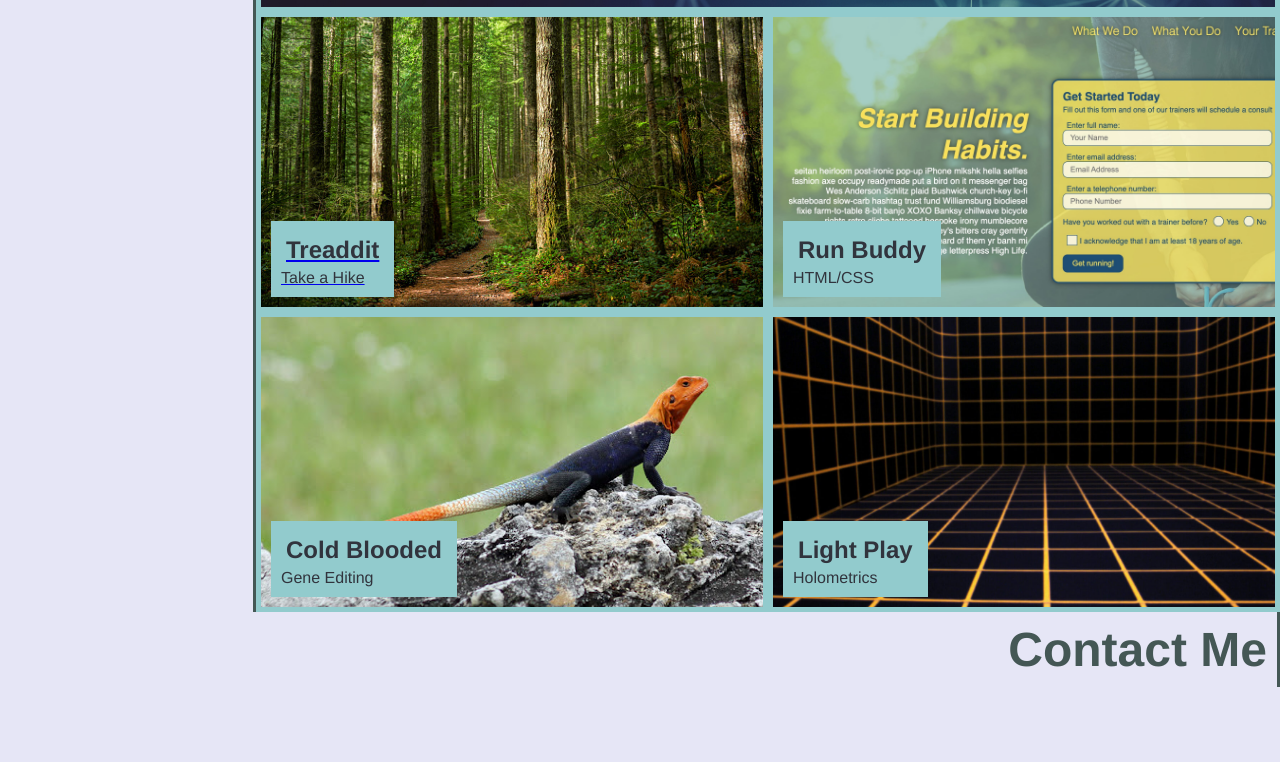
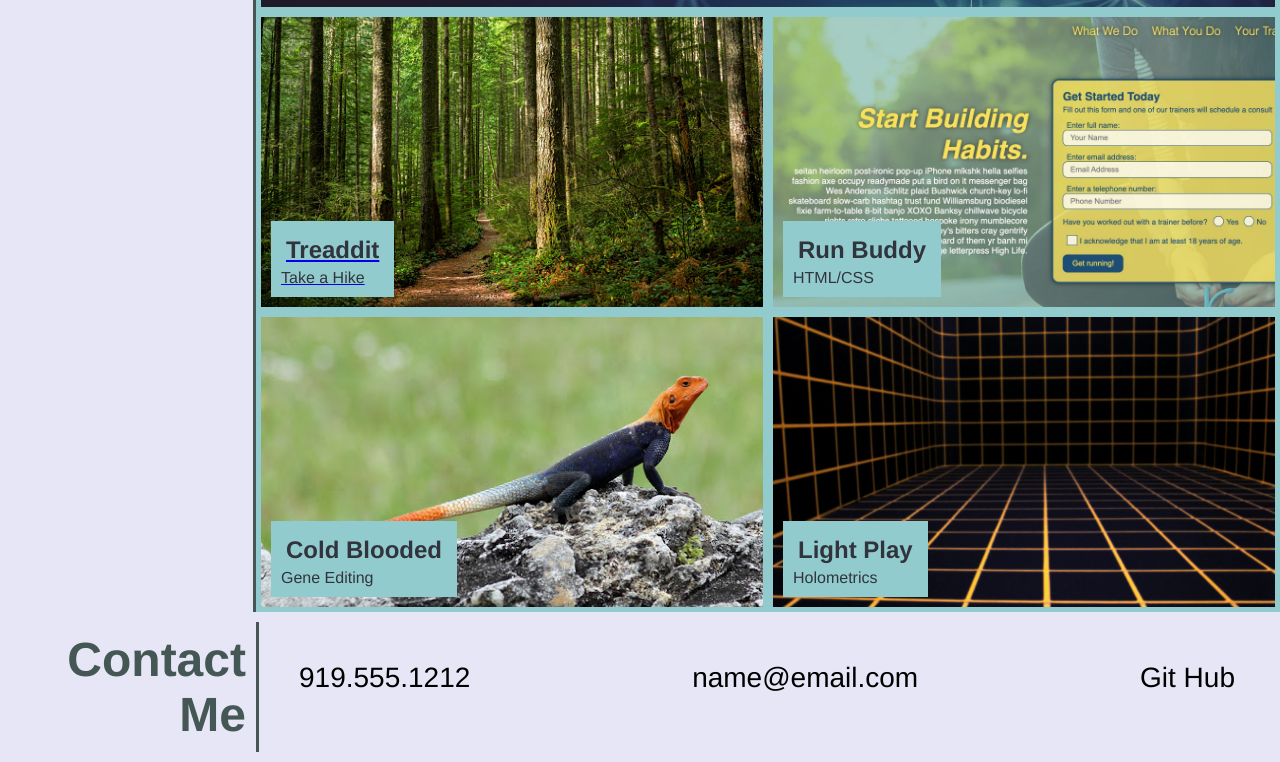
Before and after one commit to cahillmichael/mcahill-portfolio, a plain HTML site: page index.html in a window 1280 px wide. Shown: the part 1051-1813 px from the top of the page. Before the commit the page ends 1756 px from the top, so only its background shows below. Drawn offline with Linux system fonts and the light colour scheme.

Commit message:
contact me tweaks

```diff
--- a/assets/css/style.css
+++ b/assets/css/style.css
@@ -202,11 +202,17 @@ header nav ul li a {
     flex: 0 0 50%;
 }
 
-/* .card:nth-child(1) {
-    min-width: 1000px;
+.column-nav {
+    flex: 0 0 80%;
+    padding: 10px;
 }
 
-.work > * {
-    flex: 1;
-    margin: 15px;
-} */
+.contact-list {
+        display: flex;
+        flex-wrap: wrap;
+        justify-content: space-between;
+        align-items: center;
+        list-style: none;
+        margin: 30px 30px;
+        font-size: 28px;
+}
--- a/index.html
+++ b/index.html
@@ -100,12 +100,18 @@
 
     <!-- contact me sction -->
     <section id="contact-me" class=contact-me>
-        <h2 class="section-title primary-border">Contact Me</h2>
-        <nav>
-          <ul>
-            <li></li>
+      <div class="three-column">
+        <div class="column-header">
+          <h2 class="section-title primary-border">Contact Me</h2>
+        </div>
+        <nav class="column-nav">
+          <ul class="contact-list">
+            <li>919.555.1212</li>
+            <li>name@email.com</li>
+            <li>Git Hub</li>
           </ul>
         </nav>
+      </div>
     </section>
   </body>
 </html>
```
